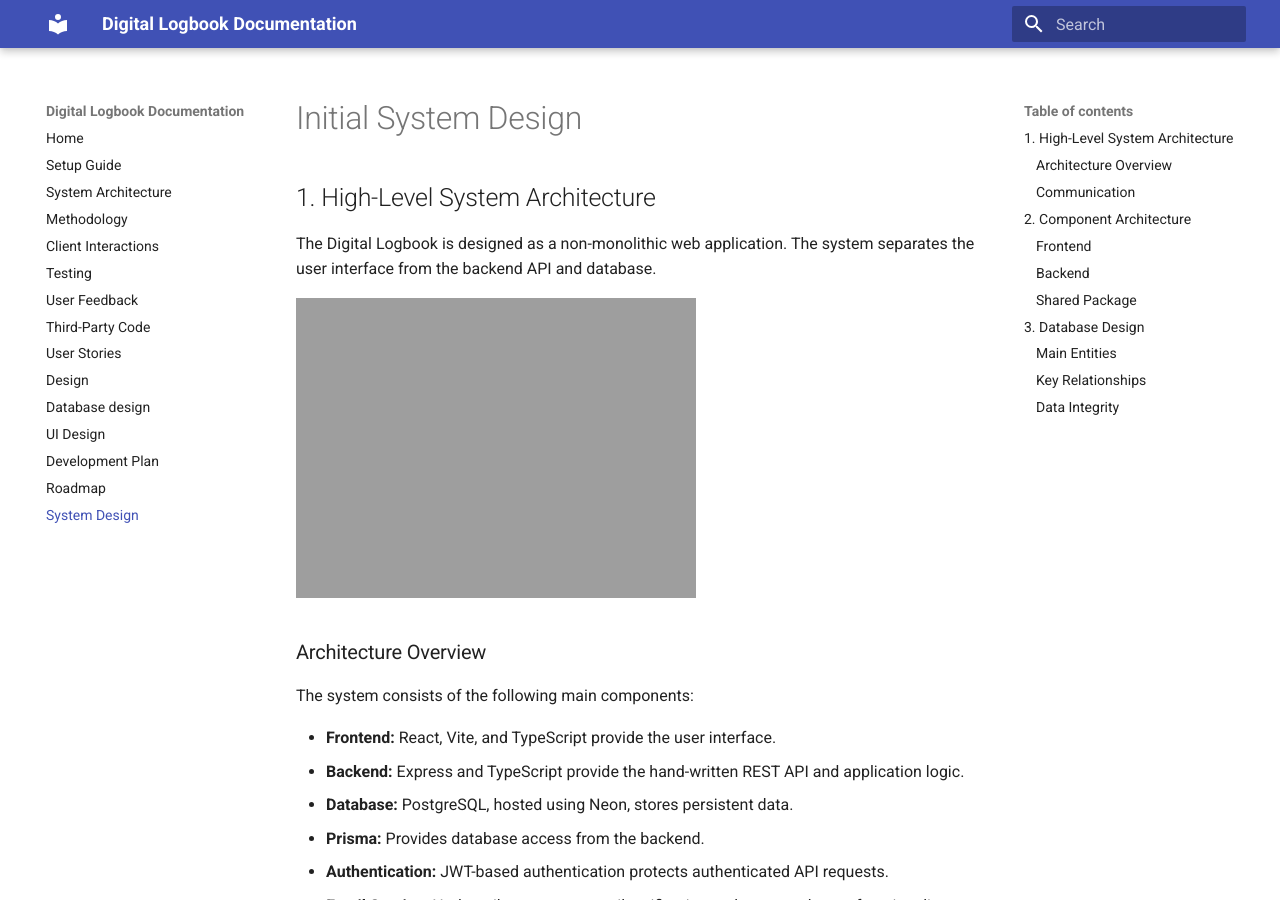
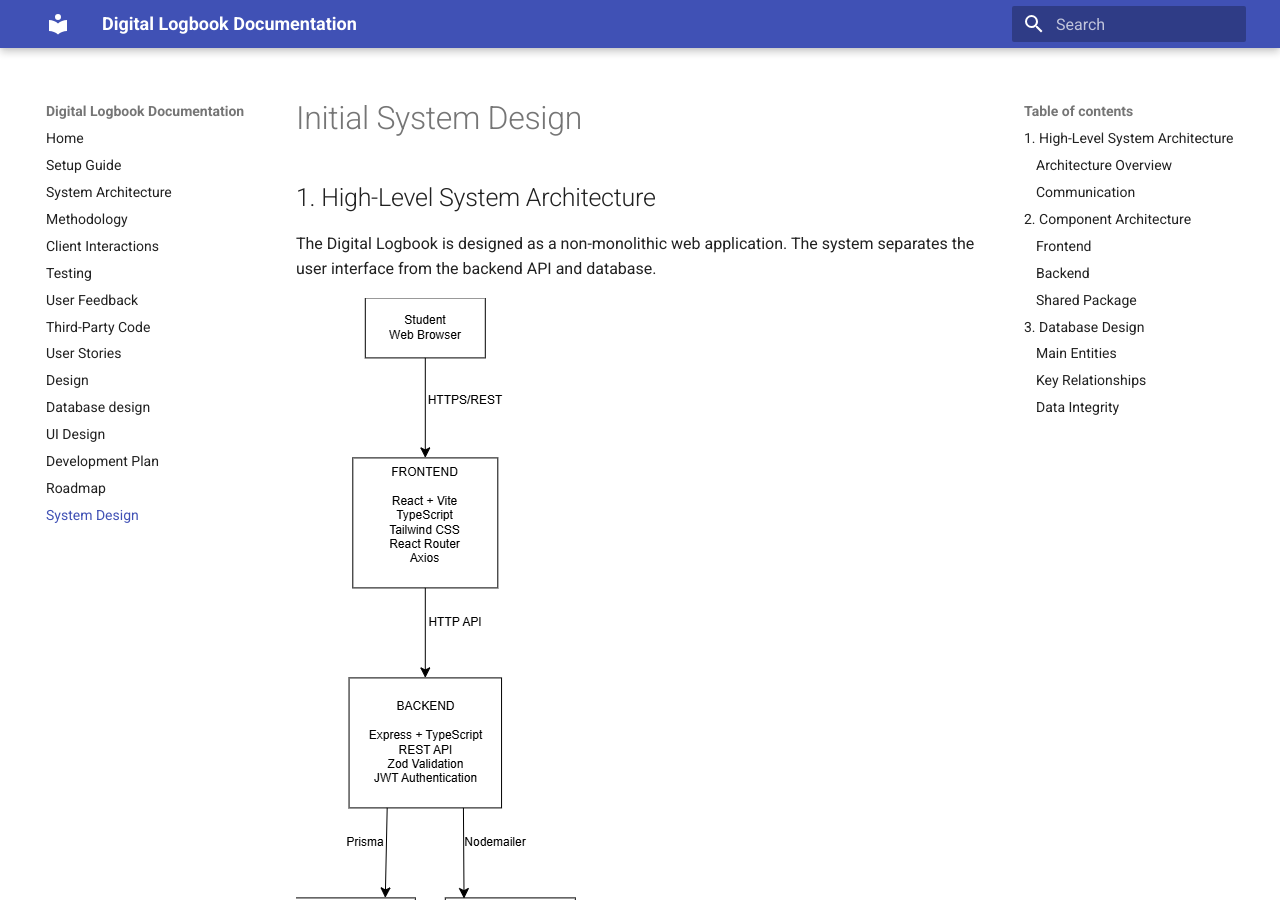
Before and after one commit to DiMpho-20/coms3011a-logbook-digital-logbook, an MkDocs documentation site: the page built from docs/design/system-design.md, in a window 1280 px wide and 900 px high. Built offline with MkDocs 1.6.1 and Material for MkDocs 9.7.7, drawn with Linux system fonts in a browser that asks for light colours.

Commit message:
docs: fix broken image path in system-design.md

```diff
--- a/docs/design/system-design.md
+++ b/docs/design/system-design.md
@@ -6,7 +6,7 @@ The Digital Logbook is designed as a non-monolithic web application.
 The system separates the user interface from the backend API and
 database.
 
-![High-Level System Architecture](images/high-level-architecture(1).png)
+![High-Level System Architecture](images/high-level-architecture.png)
 
 ### Architecture Overview
 
```
